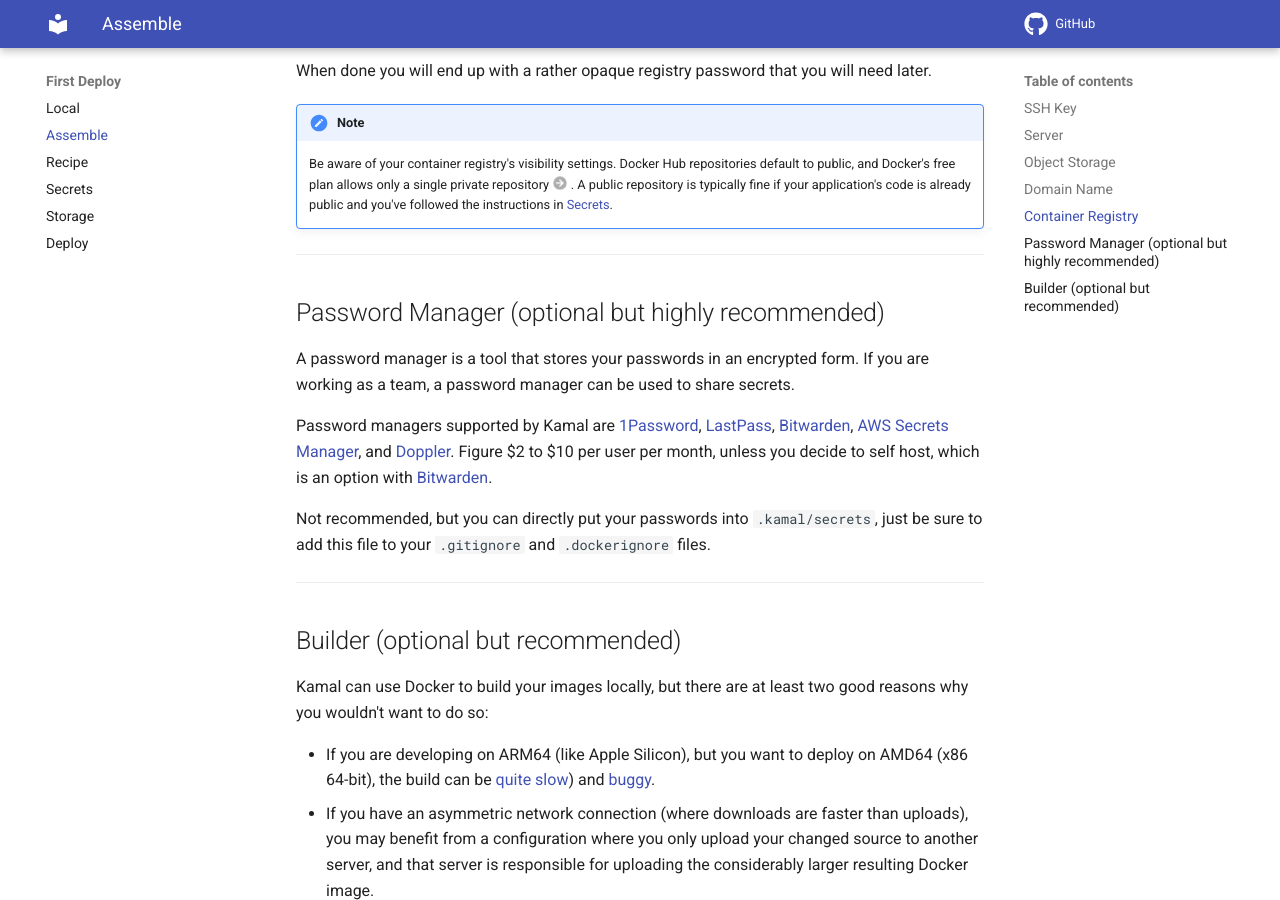
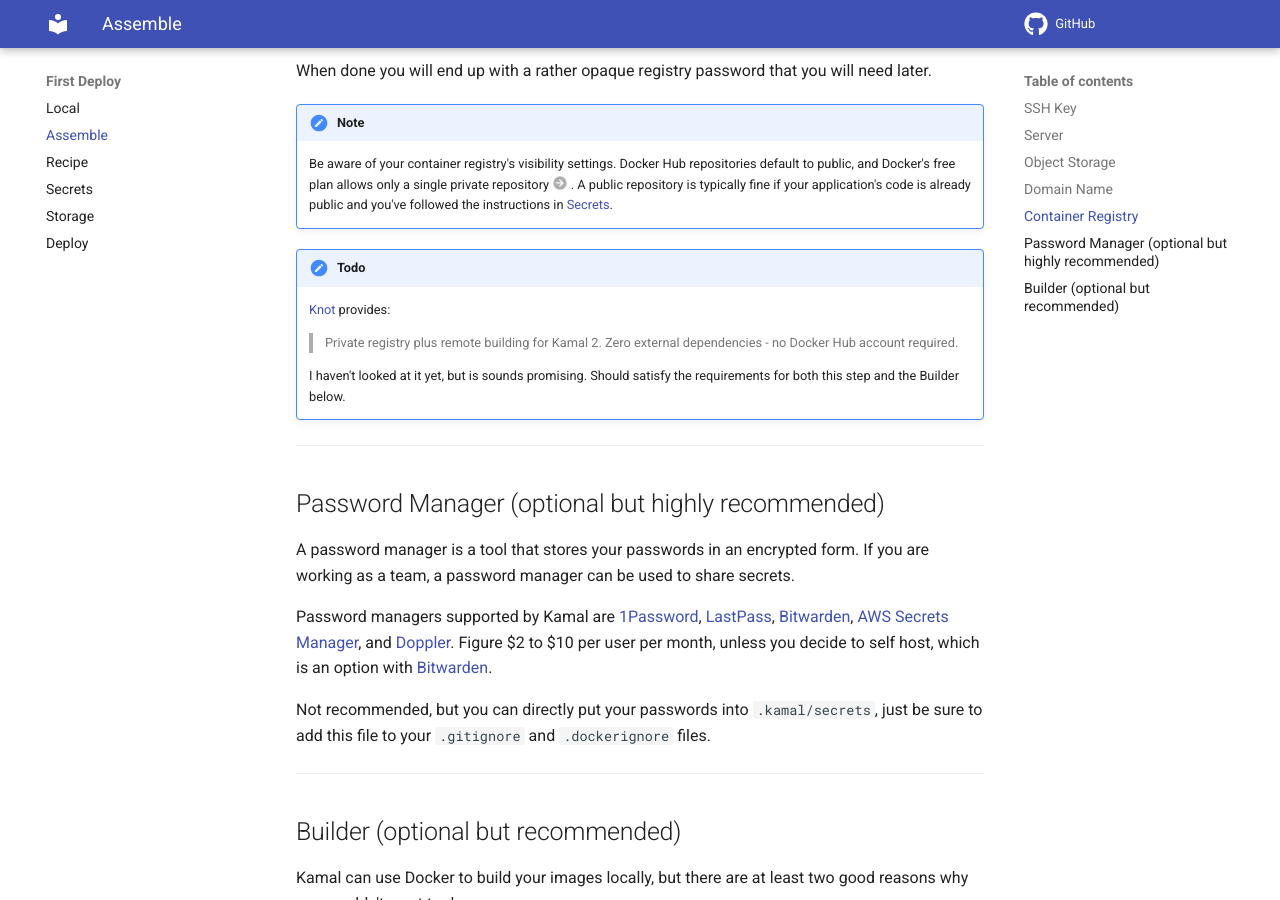
Before and after one commit to rubys/kamal-in-production, an MkDocs documentation site: the page built from docs/Assemble.md, in a window 1280 px wide and 900 px high, scrolled down 2995 px. Built offline with MkDocs 1.6.1 and Material for MkDocs 9.7.7, drawn with Linux system fonts in a browser that asks for light colours; comment, search, counter and statistics services are not loaded.

Commit message:
add Knot to the todo list

```diff
--- a/docs/Assemble.md
+++ b/docs/Assemble.md
@@ -115,6 +115,13 @@
 
     1. Container registries identify images using the format `username/repository:tag`. Kamal uses one repository per application and tags each built image with it's git revision SHA, as in `samruby/depot:b4a133e45d9dc7becf90f98bd045a6956e886a19`
 
+!!! todo
+
+    [Knot](https://knot.deployto.dev/) provides:
+    > Private registry plus remote building for Kamal 2. Zero external dependencies - no Docker Hub account required.
+
+    I haven't looked at it yet, but is sounds promising. Should satisfy the requirements for both this step and the Builder below.
+
 ---
 
 ## Password Manager (optional but highly recommended)
```
